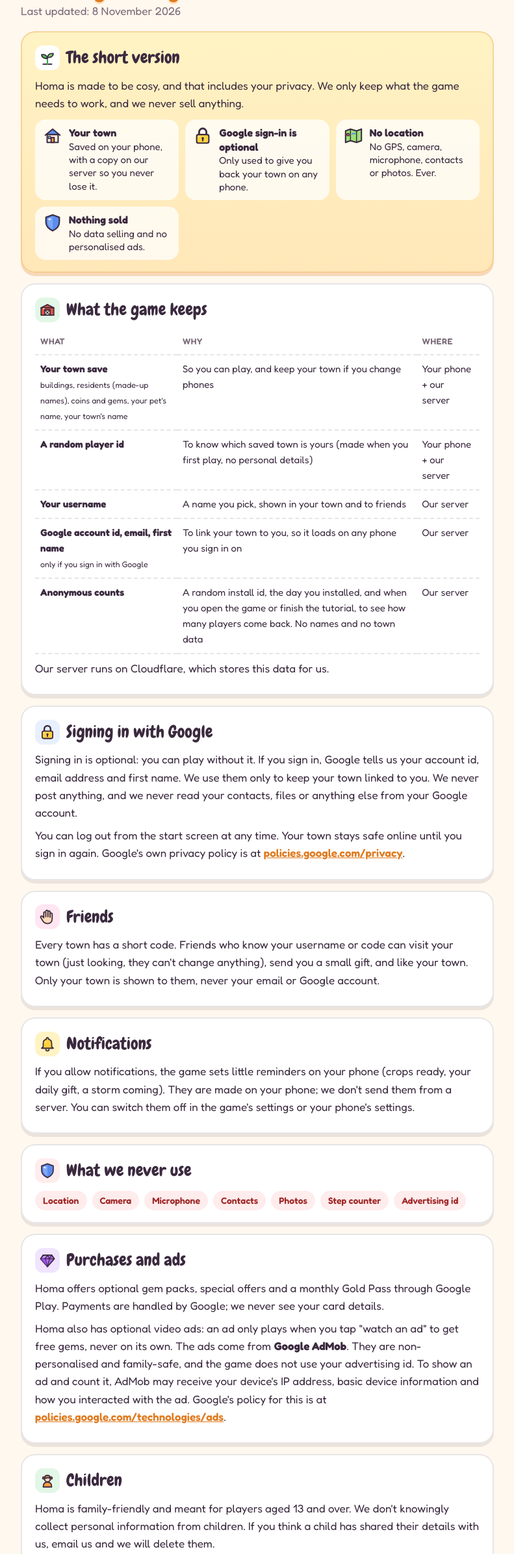
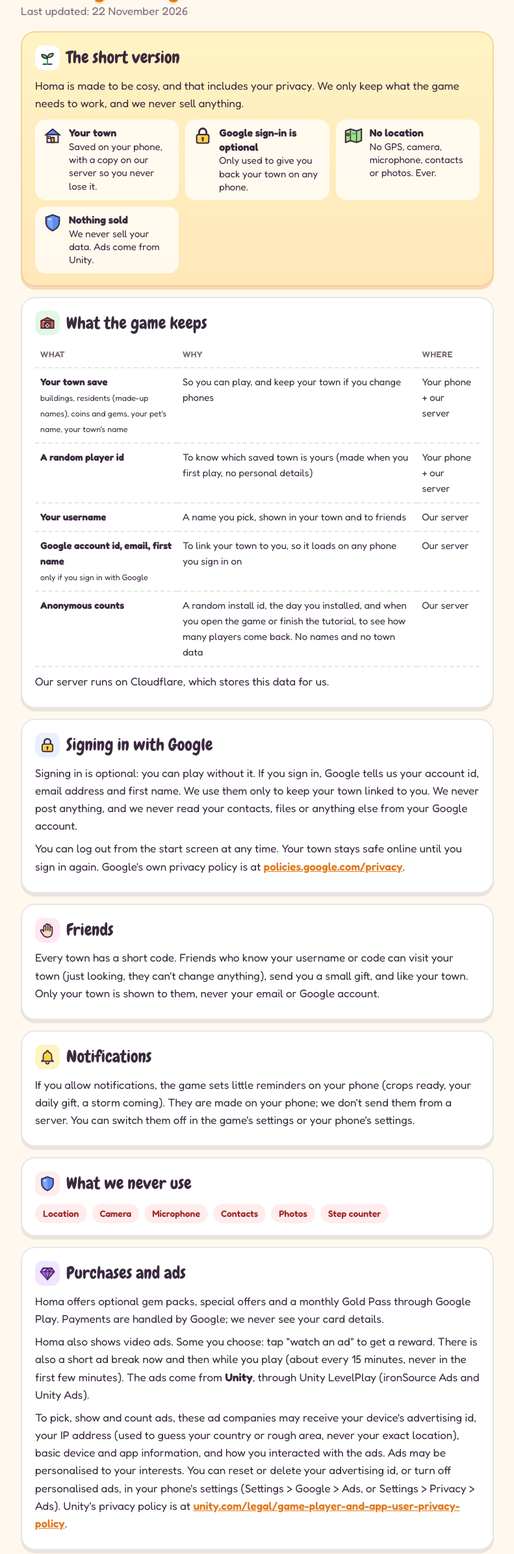
Before and after one commit to luckyyFTW/homa-privacy, a plain HTML site: page index.html in a window 1280 px wide. Shown: the part 343-2735 px from the top of the page at 65% size, without its empty margins (244-1035 px from the left). Drawn offline with Linux system fonts and the light colour scheme.

Commit message:
Privacy: ads now from Unity LevelPlay (reward videos + ad breaks), uses advertising id, may be personalised
Co-Authored-By: Claude Opus 5.5 <noreply@anthropic.com>

```diff
--- a/index.html
+++ b/index.html
@@ -65,7 +65,7 @@
 
 <main>
   <h1>Privacy Policy</h1>
-  <p class="date">Last updated: 8 November 2026</p>
+  <p class="date">Last updated: 22 November 2026</p>
 
   <section class="card short">
     <h2><span class="ic" style="background:#fff"><i class="gi"><svg viewBox="0 0 32 32" xmlns="http://www.w3.org/2000/svg" stroke="#3b2a3f" stroke-width="2.2" stroke-linejoin="round" stroke-linecap="round"><path d="M8 28h16" fill="none" stroke-width="2.4"/><path d="M16 28V16" fill="none" stroke="#3aa64a" stroke-width="2.6"/><path d="M16 17c-1-5-5-8-11-7 0 5 5 8 11 7z" fill="#4fc65a"/><path d="M16 15c1-5 5-8 11-7 0 5-5 8-11 7z" fill="#7ad86a"/></svg></i></span>The short version</h2>
@@ -74,7 +74,7 @@
       <div class="chip"><span class="e"><i class="gi"><svg viewBox="0 0 32 32" xmlns="http://www.w3.org/2000/svg" stroke="#3b2a3f" stroke-width="2.2" stroke-linejoin="round" stroke-linecap="round"><path d="M4 15L16 5l12 10" fill="#5b8def"/><rect x="7" y="14" width="18" height="13" fill="#fff1e0"/><rect x="13.5" y="19" width="5" height="8" fill="#ff9f43"/><rect x="9" y="17" width="3.5" height="3.5" fill="#a8e4ff" stroke-width="1.4"/></svg></i></span><div><b>Your town</b>Saved on your phone, with a copy on our server so you never lose it.</div></div>
       <div class="chip"><span class="e"><i class="gi"><svg viewBox="0 0 32 32" xmlns="http://www.w3.org/2000/svg" stroke="#3b2a3f" stroke-width="2.2" stroke-linejoin="round" stroke-linecap="round"><path d="M10 14v-4a6 6 0 0112 0v4" fill="none" stroke-width="3"/><rect x="6" y="14" width="20" height="14" rx="3" fill="#ffd23f"/><circle cx="16" cy="20" r="2" fill="#3b2a3f" stroke="none"/><path d="M16 21v3" fill="none" stroke-width="2.4"/><ellipse cx="10" cy="17" rx="1.4" ry="0.9799999999999999" fill="#fff" stroke="none" opacity=".75"/></svg></i></span><div><b>Google sign-in is optional</b>Only used to give you back your town on any phone.</div></div>
       <div class="chip"><span class="e"><i class="gi"><svg viewBox="0 0 32 32" xmlns="http://www.w3.org/2000/svg" stroke="#3b2a3f" stroke-width="2.2" stroke-linejoin="round" stroke-linecap="round"><path d="M3 8l8-3 10 3 8-3v19l-8 3-10-3-8 3z" fill="#9ee07a"/><path d="M11 5v19M21 8v19" fill="none" stroke-width="1.6"/><path d="M14 13c2-2 4 1 5-1" fill="none" stroke="#5b8def" stroke-width="2"/><circle cx="7" cy="14" r="2" fill="#ff5d73" stroke-width="1.4"/></svg></i></span><div><b>No location</b>No GPS, camera, microphone, contacts or photos. Ever.</div></div>
-      <div class="chip"><span class="e"><i class="gi"><svg viewBox="0 0 32 32" xmlns="http://www.w3.org/2000/svg" stroke="#3b2a3f" stroke-width="2.2" stroke-linejoin="round" stroke-linecap="round"><path d="M16 3l11 4v8c0 7-5 11.5-11 14C10 26.5 5 22 5 15V7z" fill="#5b8def"/><path d="M16 6.5v19.5c-4.5-2.4-8-6-8-11V9z" fill="#80a8f5" stroke="none"/><ellipse cx="11" cy="10" rx="2.2" ry="1.54" fill="#fff" stroke="none" opacity=".75"/></svg></i></span><div><b>Nothing sold</b>No data selling and no personalised ads.</div></div>
+      <div class="chip"><span class="e"><i class="gi"><svg viewBox="0 0 32 32" xmlns="http://www.w3.org/2000/svg" stroke="#3b2a3f" stroke-width="2.2" stroke-linejoin="round" stroke-linecap="round"><path d="M16 3l11 4v8c0 7-5 11.5-11 14C10 26.5 5 22 5 15V7z" fill="#5b8def"/><path d="M16 6.5v19.5c-4.5-2.4-8-6-8-11V9z" fill="#80a8f5" stroke="none"/><ellipse cx="11" cy="10" rx="2.2" ry="1.54" fill="#fff" stroke="none" opacity=".75"/></svg></i></span><div><b>Nothing sold</b>We never sell your data. Ads come from Unity.</div></div>
     </div>
   </section>
 
@@ -109,13 +109,14 @@
 
   <section class="card">
     <h2><span class="ic" style="background:#ffecec"><i class="gi"><svg viewBox="0 0 32 32" xmlns="http://www.w3.org/2000/svg" stroke="#3b2a3f" stroke-width="2.2" stroke-linejoin="round" stroke-linecap="round"><path d="M16 3l11 4v8c0 7-5 11.5-11 14C10 26.5 5 22 5 15V7z" fill="#5b8def"/><path d="M16 6.5v19.5c-4.5-2.4-8-6-8-11V9z" fill="#80a8f5" stroke="none"/><ellipse cx="11" cy="10" rx="2.2" ry="1.54" fill="#fff" stroke="none" opacity=".75"/></svg></i></span>What we never use</h2>
-    <div class="nope"><span>Location</span><span>Camera</span><span>Microphone</span><span>Contacts</span><span>Photos</span><span>Step counter</span><span>Advertising id</span></div>
+    <div class="nope"><span>Location</span><span>Camera</span><span>Microphone</span><span>Contacts</span><span>Photos</span><span>Step counter</span></div>
   </section>
 
   <section class="card">
     <h2><span class="ic" style="background:#f0e4ff"><i class="gi"><svg viewBox="0 0 32 32" xmlns="http://www.w3.org/2000/svg" stroke="#3b2a3f" stroke-width="2.2" stroke-linejoin="round" stroke-linecap="round"><path d="M8 6h16l5 7-13 15L3 13z" fill="#b46cff"/><path d="M3 13h26M8 6l4 7 4-7 4 7 4-7M12 13l4 15 4-15" fill="none" stroke-width="1.6"/><path d="M12 13l4 15L3 13z" fill="#9a4ce8" stroke="none" opacity=".7"/><ellipse cx="10" cy="9.5" rx="2" ry="1.4" fill="#fff" stroke="none" opacity=".75"/></svg></i></span>Purchases and ads</h2>
     <p>Homa offers optional gem packs, special offers and a monthly Gold Pass through Google Play. Payments are handled by Google; we never see your card details.</p>
-    <p>Homa also has optional video ads: an ad only plays when you tap "watch an ad" to get free gems, never on its own. The ads come from <b>Google AdMob</b>. They are non-personalised and family-safe, and the game does not use your advertising id. To show an ad and count it, AdMob may receive your device's IP address, basic device information and how you interacted with the ad. Google's policy for this is at <a href="https://policies.google.com/technologies/ads">policies.google.com/technologies/ads</a>.</p>
+    <p>Homa also shows video ads. Some you choose: tap "watch an ad" to get a reward. There is also a short ad break now and then while you play (about every 15 minutes, never in the first few minutes). The ads come from <b>Unity</b>, through Unity LevelPlay (ironSource Ads and Unity Ads).</p>
+    <p>To pick, show and count ads, these ad companies may receive your device's advertising id, your IP address (used to guess your country or rough area, never your exact location), basic device and app information, and how you interacted with the ads. Ads may be personalised to your interests. You can reset or delete your advertising id, or turn off personalised ads, in your phone's settings (Settings &gt; Google &gt; Ads, or Settings &gt; Privacy &gt; Ads). Unity's privacy policy is at <a href="https://unity.com/legal/game-player-and-app-user-privacy-policy">unity.com/legal/game-player-and-app-user-privacy-policy</a>.</p>
   </section>
 
   <section class="card">
```
